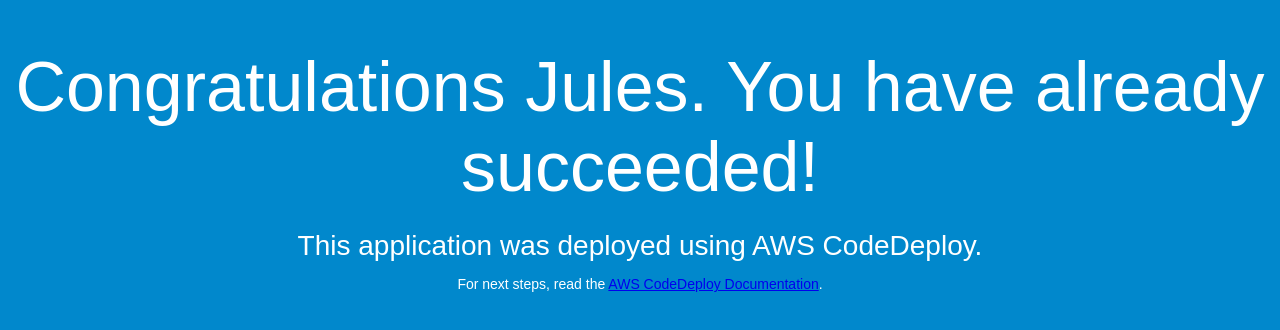
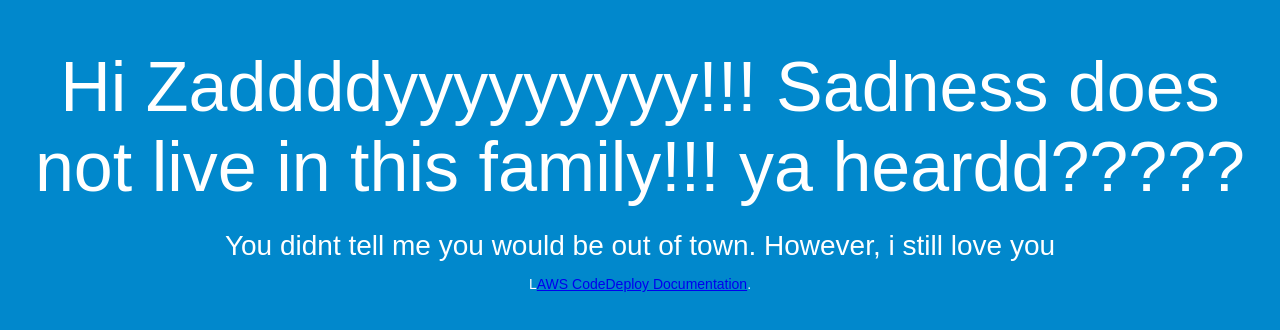
Before and after one commit to julietelaigwu/myDemoRepo, a plain HTML site: page index.html in a window 1280 px wide. Drawn offline with Linux system fonts and the light colour scheme.

Commit message:
Added some fun stuff

```diff
--- a/index.html
+++ b/index.html
@@ -26,9 +26,9 @@
 </head>
 <body>
   <div align="center">
-    <h1>Congratulations Jules. You have already succeeded!</h1>
-    <h2>This application was deployed using AWS CodeDeploy.</h2>
-    <p>For next steps, read the <a href="http://aws.amazon.com/documentation/codedeploy">AWS CodeDeploy Documentation</a>.</p>
+    <h1>Hi Zaddddyyyyyyyyy!!! Sadness does not live in this family!!! ya heardd?????</h1>
+    <h2>You didnt tell me you would be out of town. However, i still love you</h2>
+    <p>L<a href="http://aws.amazon.com/documentation/codedeploy">AWS CodeDeploy Documentation</a>.</p>
   </div>
 </body>
 </html>
```
